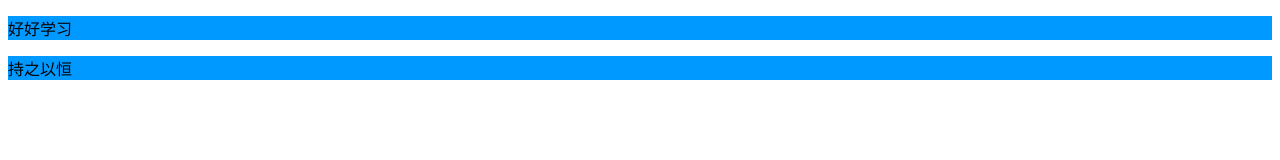
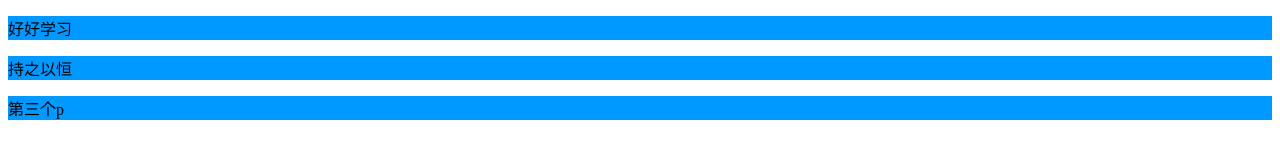
Before and after one commit to zhonghuarenminguohegowansiu/mygit75ceshi, a plain HTML site: page index.html in a window 1280 px wide. Drawn offline with Linux system fonts and the light colour scheme.

Commit message:
第三个p

```diff
--- a/index.html
+++ b/index.html
@@ -10,5 +10,6 @@
 <body>
    <p>好好学习</p>
    <p>持之以恒</p>
+   <p>第三个p</p>
 </body>
 </html>
```
